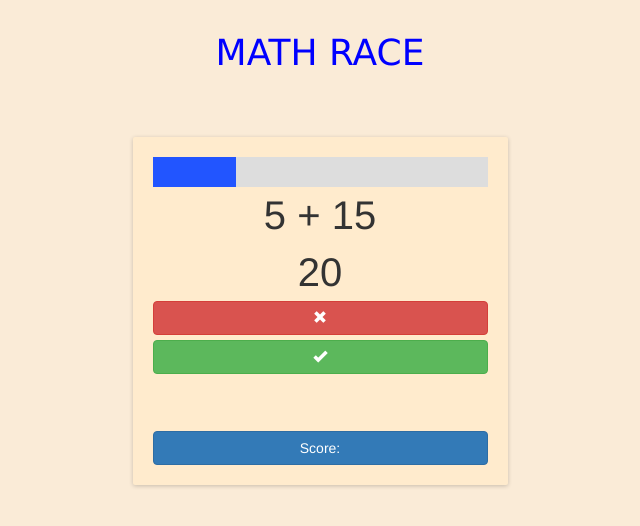
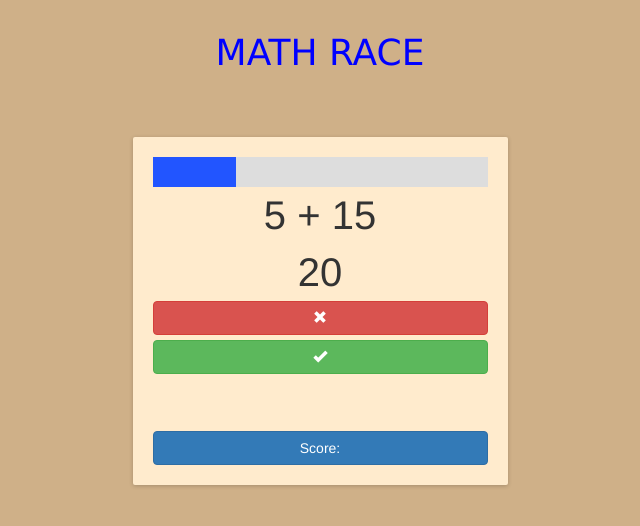
Before and after one commit to Dfellner92/Math-Race, a website: page index.html in a window 1280 px wide. Shown: the whole page, without its empty margins (320-960 px from the left). Drawn offline with nearby package versions, Linux system fonts and the light colour scheme.

Commit message:
changed background color

```diff
--- a/style.css
+++ b/style.css
@@ -1,5 +1,5 @@
 body {
-  background-color: antiquewhite;
+  background-color: rgb(207, 176, 136);
 }
 
 .head {
```
